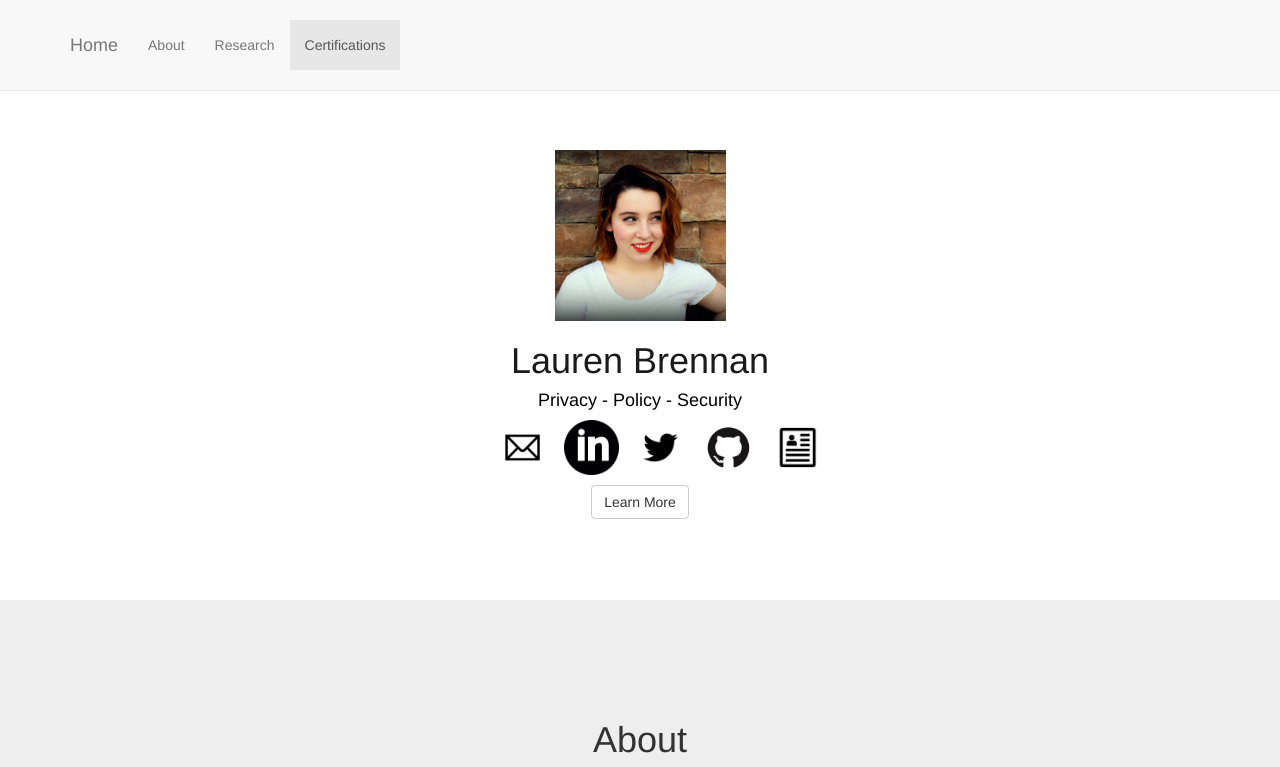
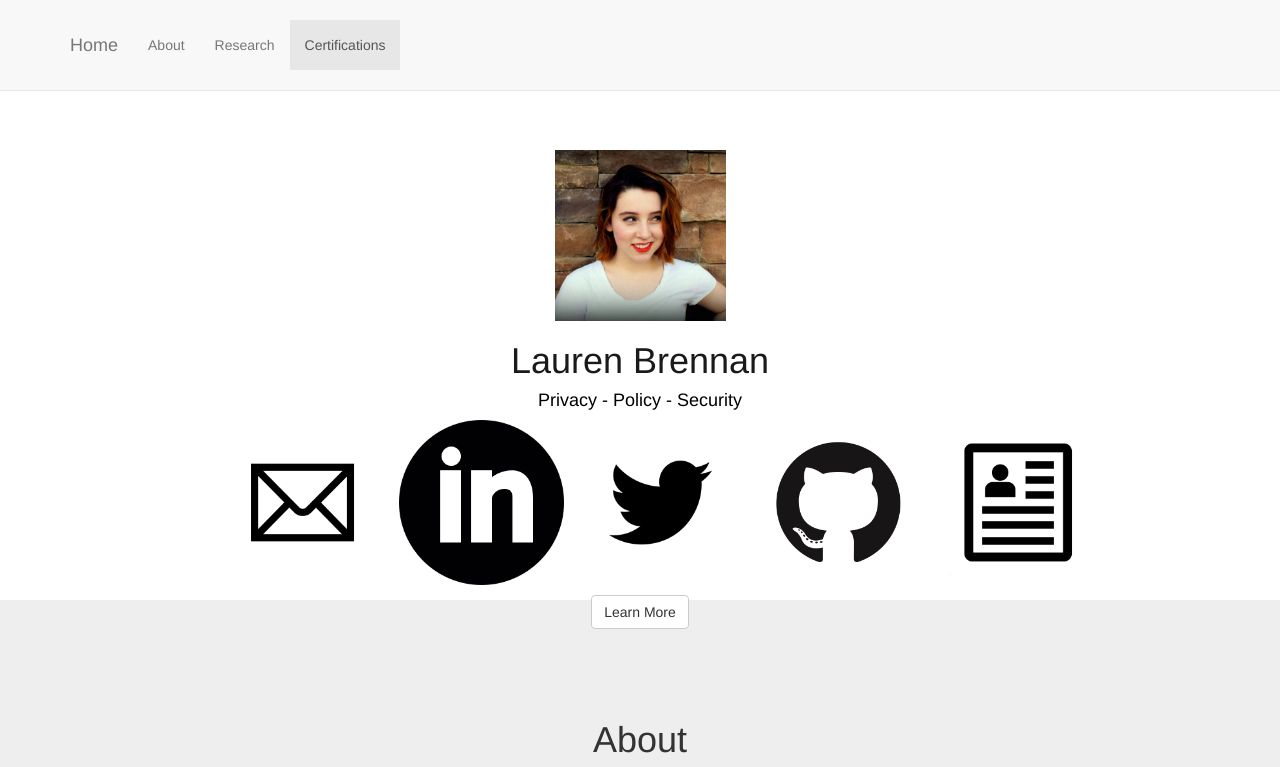
Before and after one commit to litwtch/cosmonaught.github.io, a plain HTML site: page index.html in a window 1280 px wide. Shown: the top 767 px of the page. Drawn offline with Linux system fonts and the light colour scheme.

Commit message:
Update scrolling-nav.css

```diff
--- a/css/scrolling-nav.css
+++ b/css/scrolling-nav.css
@@ -95,7 +95,7 @@ of those sections to manage the look and feel of the site. */
 }
 
 .icon {
-    width: 5%;
-    min-width: 35px;
+    width: 15%;
+    min-width: 50px;
     height: auto;
 }
```
